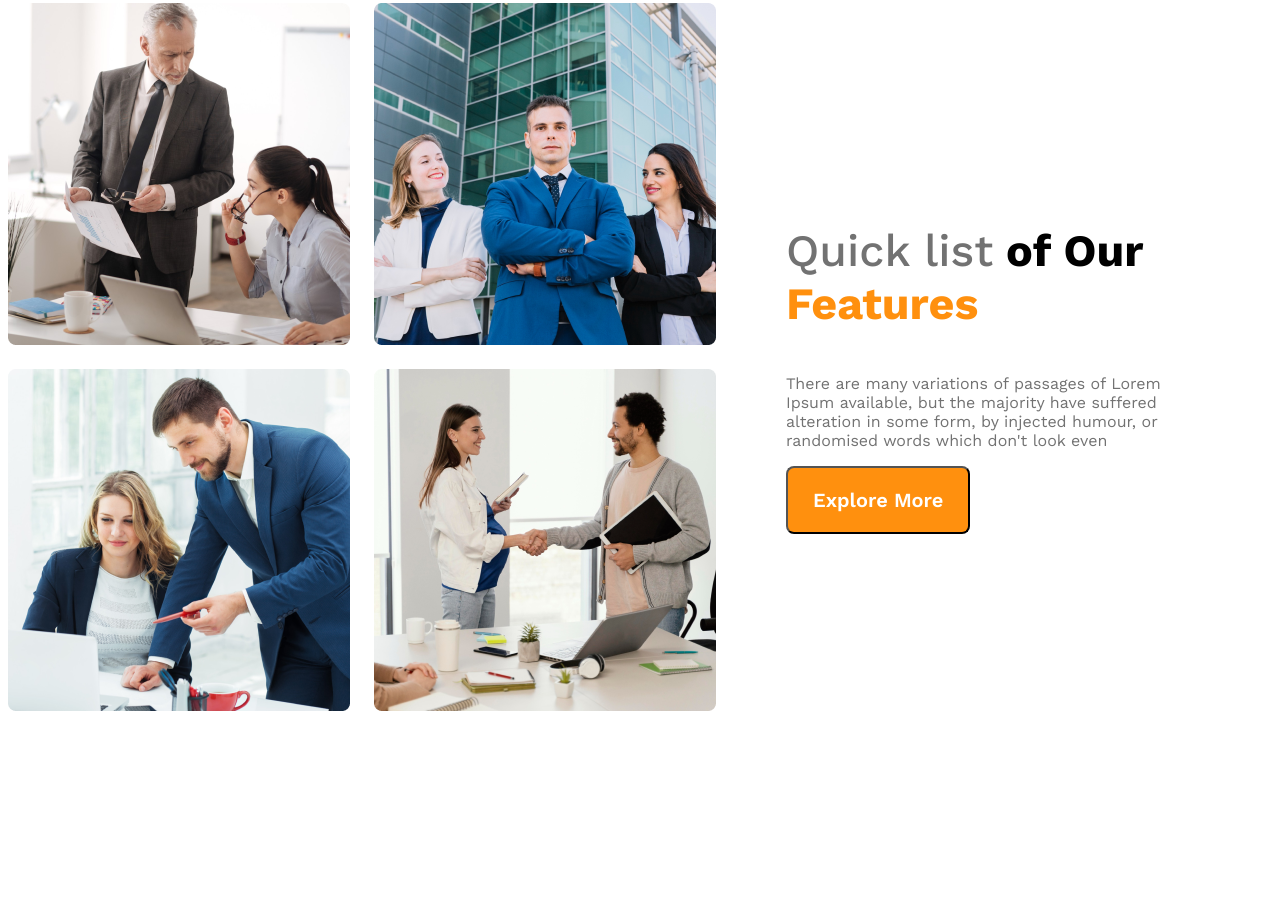
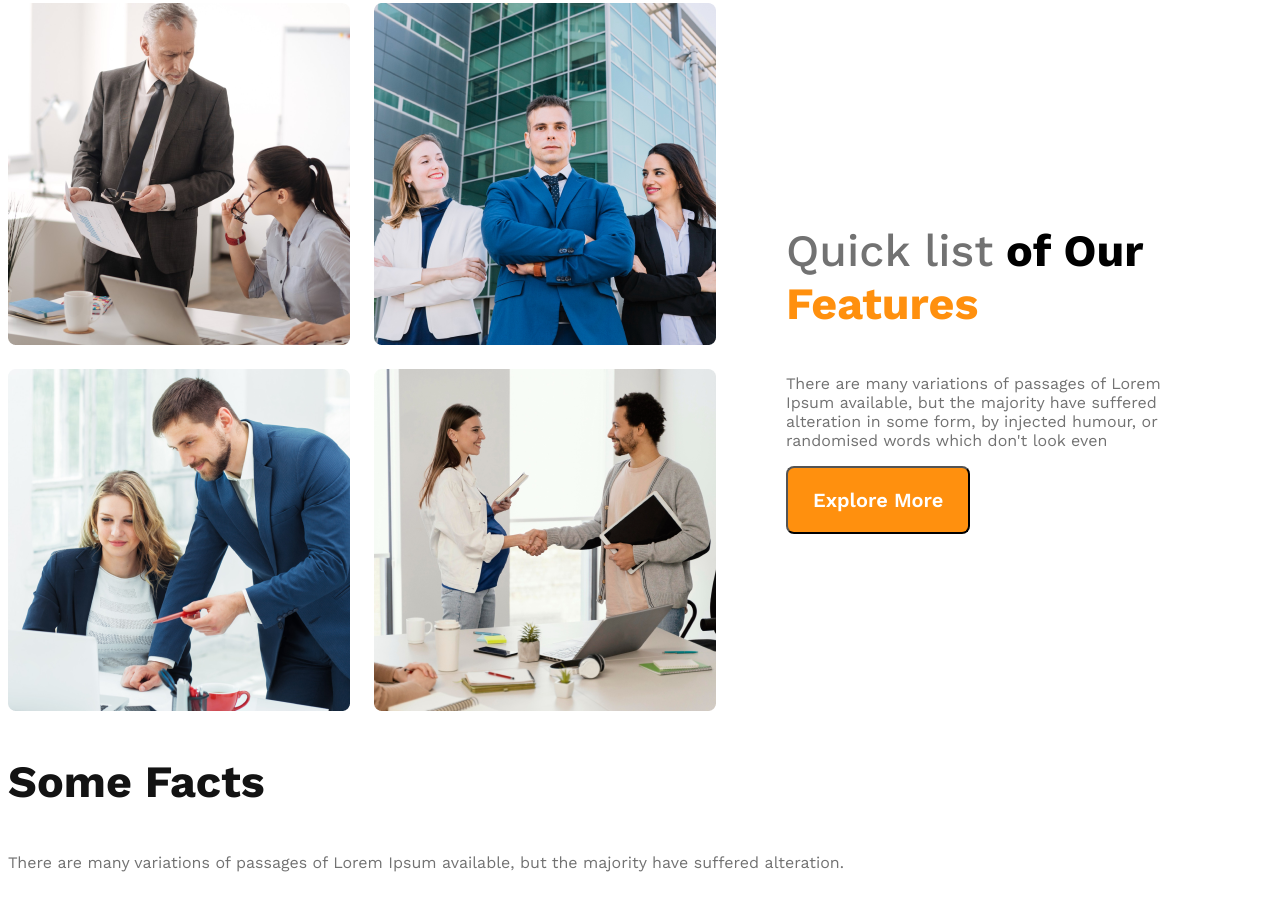
Before and after one commit to Rezaul580/a3-responsive, a plain HTML site: page index.html in a window 1280 px wide. Shown: the part 1062-1972 px from the top of the page. Before the commit the page ends 1843 px from the top, so only its background shows below. Drawn offline with nearby package versions, Linux system fonts and the light colour scheme.

Commit message:
startet share css

```diff
--- a/architect.css
+++ b/architect.css
@@ -30,7 +30,7 @@ nav{
       justify-content:space-between;
       align-items: center;
 }
-.nav-title{
+.section-title{
       font-size: 2.8rem;
       color: #131313;
       font-size: 700;
--- a/index.html
+++ b/index.html
@@ -10,7 +10,7 @@
       <!-- header start -->
       <header>
           <nav>
-            <h3 class="nav-title">G3 Architects</h3>
+            <h3 class="section-title">G3 Architects</h3>
             <ul>
                   <li><a href="">Home</a></li>
                   <li><a href="">About</a></li>
@@ -46,6 +46,8 @@
                               <button class="btn-primary">Explore More</button>
                   </div>
             </section>
+            <!-- Features section -->
+
             <!-- <section class="Features-container">
                   <div class="right-side-tex">
                         <h1 class="Features-title">
@@ -70,6 +72,12 @@
                   </div> -->
 
             <!-- </section> -->
+            <!-- facts section -->
+            <section class="facts">
+                  <h3 class="section-title">Some Facts</h3>
+                  <p class="tex-light-gray">There are many variations of passages of Lorem Ipsum available, but the majority have suffered alteration.</p>
+
+            </section>
       </main>
       <footer></footer>
 </body>
```
